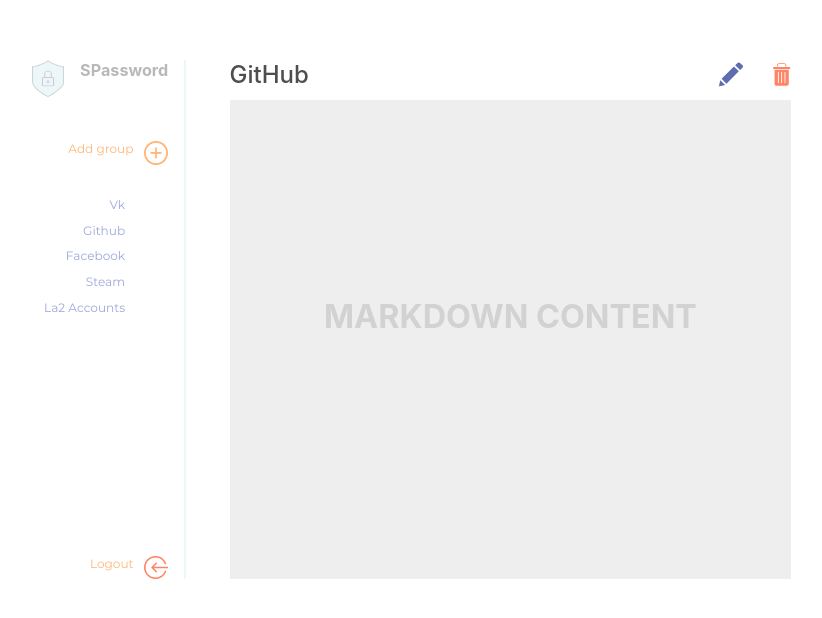
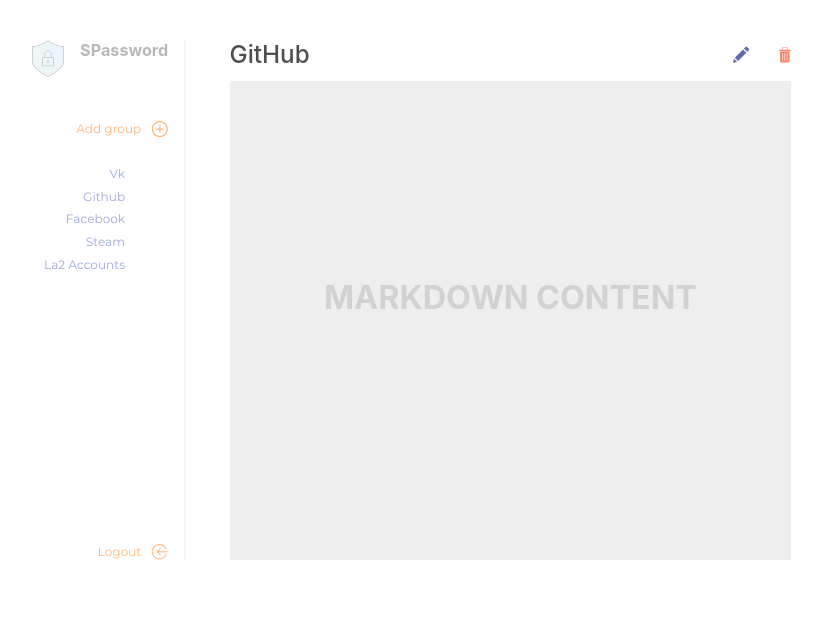
Before and after one commit to AlexandrVinogradov/SPassword-React-Redux, a React (Create React App) app: page /main in a window 1280 px wide. Shown: the top 618 px of the page, without its empty margins (221-1043 px from the left). Built offline with nearby package versions, Linux system fonts and the light colour scheme.

Commit message:
start layout main 320px

```diff
--- a/src/Main/Main.jsx
+++ b/src/Main/Main.jsx
@@ -2,8 +2,6 @@
 import { NavLink } from 'react-router-dom'
 import style from './Main.module.scss'
 import shield from '../img/shield.png'
-import plus from '../img/Icon-plus.png'
-import arrow from '../img/icon-arrow.png'
 import NavListbar from './NavListbar/NavListbar'
 import SVGIcon from '../SVGIcons'
 
@@ -18,16 +16,15 @@
 
         <NavLink className={style.circle_btn} to="/login">
           <p>Add group</p>
-          <img src={plus} alt="Add group" />
+          <SVGIcon className={style.circle_btn__icon} name="addGroup" fill={'#FFB677'} />
         </NavLink>
 
+        <NavListbar />
 
-          <NavListbar />
-
-          <NavLink className={style.circle_btn + ' ' + style.circle_btn__logout} to="/login">
-            <p>Logout</p>
-            <img src={arrow} alt="Logout" />
-          </NavLink>
+        <NavLink className={style.circle_btn + ' ' + style.circle_btn__logout} to="/login">
+          <p>Logout</p>
+          <SVGIcon className={style.circle_btn__icon} name="logout" fill={'#FFB677'} />
+        </NavLink>
       </section>
 
       <section className={style.interface}>
@@ -36,10 +33,10 @@
 
           <div className={style.interface__header_btns}>
             <button type="button" className={style.interface__header_btn}>
-              <SVGIcon className={style.icon_pencil} name="pencil" width={24} fill={'#5F6CAF'} />
+              <SVGIcon className={style.icon_pencil} name="pencil" fill={'#5F6CAF'} />
             </button>
             <button type="button" className={style.interface__header_btn}>
-              <SVGIcon name="bucket" width={18} fill={'#FF8364'} />
+              <SVGIcon className={style.icon_bucket} name="bucket" fill={'#FF8364'} />
             </button>
           </div>
         </div>
--- a/src/Main/Main.module.scss
+++ b/src/Main/Main.module.scss
@@ -3,14 +3,23 @@
 @import "../scss/mixins.scss";
 
 .Main {
+  @include min-width(320px) {
     margin: 0 auto;
+    padding: get-vw(60px) 16px;
+    display: flex;
+    width: 100%;
+  }
+  @include min-width(768px) {
     max-width: get-vw(1150px);
-  display: flex;
-  padding-top: 60px;
-  width: 100%;
+    padding: get-vw(60px) 0px;
+  }
 
+  // section1
   .sidebar {
-    // section1
+    @include min-width(320px) {
+      display: none;
+    }
+    @include min-width(768px) {
       border-right: 2px solid #edf7fa;
       margin-right: get-vw(64px);
       padding-right: get-vw(24px);
@@ -18,6 +27,7 @@
       flex-direction: column;
       align-items: flex-end;
       position: relative;
+    }
 
     .sidebar__header {
       display: flex;
@@ -32,7 +42,6 @@
       .sidebar__header_name {
         font-weight: bold;
         font-size: get-vw(24px);
-        //font-family: Montserrat;
       }
     }
 
@@ -45,7 +54,9 @@
       font-size: get-vw(18px);
       justify-content: flex-end;
 
-      & > img {
+      .circle_btn__icon {
+        fill: #ffb677;
+        width: get-vw(24px);
         padding-left: get-vw(16px);
       }
     }
@@ -58,6 +69,12 @@
 
   .interface {
     //section2
+    @include min-width(320px) {
+      width: 100%;
+    }
+    @include min-width(768px) {
+      width: auto;
+    }
 
     .interface__header {
       display: flex;
@@ -65,9 +82,17 @@
       padding-bottom: get-vw(16px);
 
       & > h1 {
+        @include min-width(320px) {
+          font-size: 24px;
+          line-height: 29px;
           font-weight: 500;
           text-transform: none;
           color: #4e4e4e;
+        }
+        @include min-width(768px) {
+          font-size: get-vw(36px);
+          line-height: get-vw(44px);
+        }
       }
 
       .interface__header_btns {
@@ -86,24 +111,33 @@
           }
 
           .icon_pencil {
+            width: get-vw(24px);
             fill: red;
             &:hover {
               fill: red;
             }
           }
+          .icon_bucket {
+            width: get-vw(18px);
+          }
         }
       }
     }
     .interface__content {
-      height: get-vw(712px);
-      width: get-vw(834px);
+      @include min-width(320px) {
+        height: 100%;
+        width: 100%;
         color: #d2d2d2;
         background-color: #eeeeee;
         text-align: center;
         font-weight: bold;
         font-size: get-vw(48px);
-      // font-size: 2.526vw;
         position: relative;
+      }
+      @include min-width(768px) {
+        height: get-vw(712px);
+        width: get-vw(834px);
+      }
 
       & > p {
         position: absolute;
--- a/src/Main/NavListbar/NavListbar.module.scss
+++ b/src/Main/NavListbar/NavListbar.module.scss
@@ -12,6 +12,7 @@
 
   & > li {
     padding-top: get-vw(10px);
+    line-height: get-vw(22px);
 
     & > .a {
       color: #9ca6db;
@@ -19,7 +20,6 @@
       line-height: get-vw(22px);
       text-decoration: none;
       position: relative;
-      // padding-right: 64px;
     }
     & > a.active {
       color: #5f6caf;
--- a/src/SVGIcons.js
+++ b/src/SVGIcons.js
@@ -6,6 +6,10 @@
       return '0 0 24 24'
     case 'bucket':
       return '0 0 19 24'
+    case 'addGroup':
+      return '0 0 24 24'
+    case 'Logout':
+      return '0 0 24 24'
     default:
       return '0 0 24 24'
   }
@@ -27,6 +31,21 @@
           d="M5.25993 2.18182C5.25993 1.46637 5.81828 0.943489 6.53373 0.943489H11.7701C12.4854 0.943489 13.0437 1.46637 13.0437 2.18182V3.53808H13.9872V2.18182C13.9872 0.946253 13.0057 0 11.7701 0H6.53373C5.29816 0 4.31644 0.946253 4.31644 2.18182V3.53808H5.25993V2.18182ZM3.57358 24H14.7303C15.806 24 16.6408 23.0538 16.6408 21.8772V7.31204H1.66287V21.8772C1.66287 23.0538 2.49764 24 3.57358 24ZM12.1592 9.56458C12.1592 9.30406 12.3704 9.09283 12.6309 9.09283C12.8915 9.09283 13.1027 9.30406 13.1027 9.56458V20.7095C13.1027 20.9701 12.8915 21.1813 12.6309 21.1813C12.3704 21.1813 12.1592 20.9701 12.1592 20.7095V9.56458ZM8.68007 9.56458C8.68007 9.30406 8.8913 9.09283 9.15182 9.09283C9.41234 9.09283 9.62356 9.30406 9.62356 9.56458V20.7095C9.62356 20.9701 9.41234 21.1813 9.15182 21.1813C8.8913 21.1813 8.68007 20.9701 8.68007 20.7095V9.56458ZM5.20096 9.56458C5.20096 9.30406 5.41218 9.09283 5.6727 9.09283C5.93322 9.09283 6.14444 9.30406 6.14444 9.56458V20.7095C6.14444 20.9701 5.93322 21.1813 5.6727 21.1813C5.41218 21.1813 5.20096 20.9701 5.20096 20.7095V9.56458ZM17.1242 6.36855H1.17936C0.527948 6.36855 0 5.8406 0 5.18919C0 4.53778 0.527948 4.00983 1.17936 4.00983H17.1242C17.7756 4.00983 18.3036 4.53778 18.3036 5.18919C18.3036 5.8406 17.7756 6.36855 17.1242 6.36855Z"
         />
       )
+    case 'addGroup':
+      return (
+        <path
+          {...props}
+          d="M0 12C0 5.3828 5.3828 0 12 0C18.6172 0 24 5.38373 24 12C24 18.6163 18.6172 24 12 24C5.3828 24 0 18.6172 0 12ZM1.85902 12C1.85902 17.592 6.40898 22.141 12 22.141C17.592 22.141 22.141 17.592 22.141 12C22.141 6.40805 17.591 1.85902 12 1.85902C6.40898 1.85902 1.85902 6.40805 1.85902 12ZM12.9295 10.9868H16.6476C17.1616 10.9868 17.5771 11.4032 17.5771 11.9163C17.5771 12.4294 17.1616 12.8459 16.6476 12.8459H12.9295V16.5639C12.9295 17.077 12.514 17.4934 12 17.4934C11.486 17.4934 11.0705 17.077 11.0705 16.5639V12.8459H7.35244C6.83841 12.8459 6.42291 12.4294 6.42291 11.9163C6.42291 11.4032 6.83841 10.9868 7.35244 10.9868H11.0705V7.26876C11.0705 6.75567 11.486 6.33923 12 6.33923C12.514 6.33923 12.9295 6.75567 12.9295 7.26876V10.9868Z"
+        />
+      )
+    case 'logout':
+      return (
+        <path
+          {...props}
+          d="M0 11.4783C0 17.807 5.14963 22.9566 11.4783 22.9566C16.2271 22.9566 20.4199 20.0996 22.1614 15.6784C22.32 15.2765 22.1217 14.8216 21.7201 14.663C21.3173 14.5065 20.8633 14.7016 20.7047 15.1055C19.201 18.9236 15.5792 21.3914 11.4783 21.3914C6.01248 21.3914 1.56522 16.944 1.56522 11.4783C1.56522 6.01267 6.01248 1.56522 11.4783 1.56522C15.5792 1.56522 19.201 4.03303 20.7047 7.85226C20.8643 8.25599 21.3183 8.45126 21.7201 8.29458C22.1217 8.13504 22.32 7.68107 22.1614 7.27945C20.4199 2.85702 16.2271 0 11.4783 0C5.14963 0 0 5.14963 0 11.4783ZM12.2609 16.4347C12.0605 16.4347 11.8602 16.3586 11.7078 16.2052L7.55136 12.0488C7.39929 11.906 7.30426 11.7032 7.30426 11.4783C7.30426 11.3683 7.32698 11.2636 7.36798 11.1686C7.40609 11.0798 7.4614 10.9966 7.53391 10.9241L11.7078 6.75028C12.0135 6.44457 12.5091 6.44457 12.815 6.75028C13.1207 7.05598 13.1207 7.55161 12.815 7.85732L9.97663 10.6957H23.2175C23.6495 10.6957 24.0001 11.0463 24.0001 11.4783C24.0001 11.9103 23.6495 12.2609 23.2175 12.2609H9.97673L12.815 15.0991C13.1207 15.4048 13.1207 15.9005 12.815 16.2062C12.6616 16.3586 12.4611 16.4347 12.2609 16.4347Z"
+        />
+      )
+
     default:
       return <path />
   }
```
Also changed, not shown: src/img/Icon-plus.png (deleted), src/img/icon-arrow.png (deleted). Lines whose indentation alone changed are shown as unchanged.
